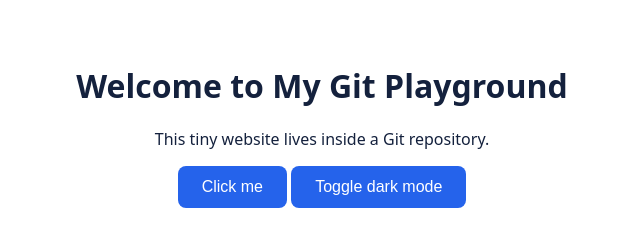
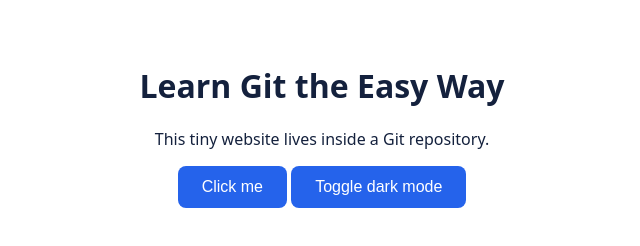
Before and after one commit to shahzab/techtonica-git-playground, a plain HTML site: page index.html in a window 1280 px wide. Shown: the whole page, without its empty margins (318-958 px from the left). Drawn offline with Linux system fonts and the light colour scheme.

Commit message:
Change heading to Learn Git the Easy Way

```diff
--- a/index.html
+++ b/index.html
@@ -6,7 +6,7 @@
   <link rel="stylesheet" href="style.css">
 </head>
 <body>
-  <h1>Welcome to My Git Playground</h1>
+  <h1>Learn Git the Easy Way</h1>
   <p>This tiny website lives inside a Git repository.</p>
   <button class="button">Click me</button>
   <button id="dark-toggle" class="button">Toggle dark mode</button>
```
